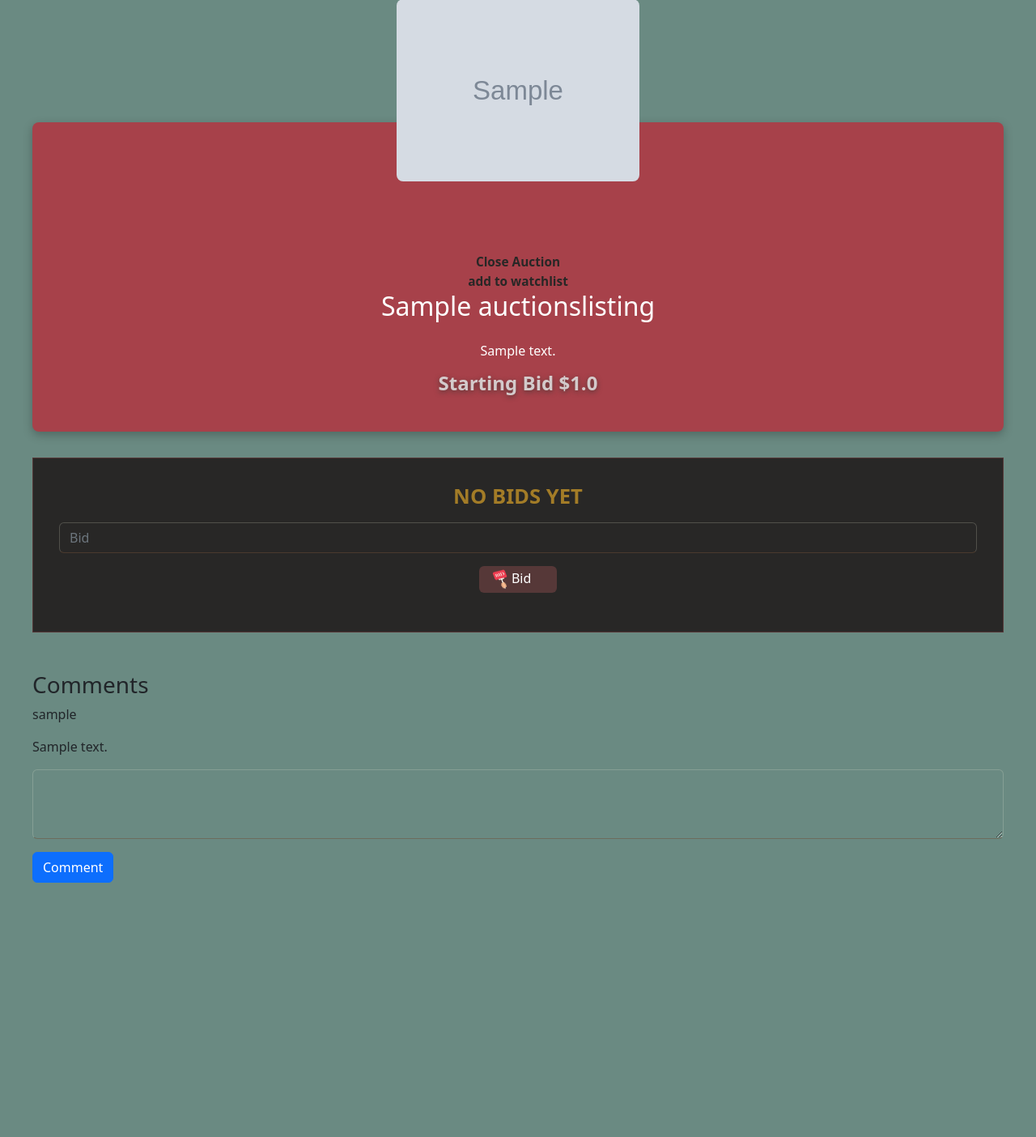
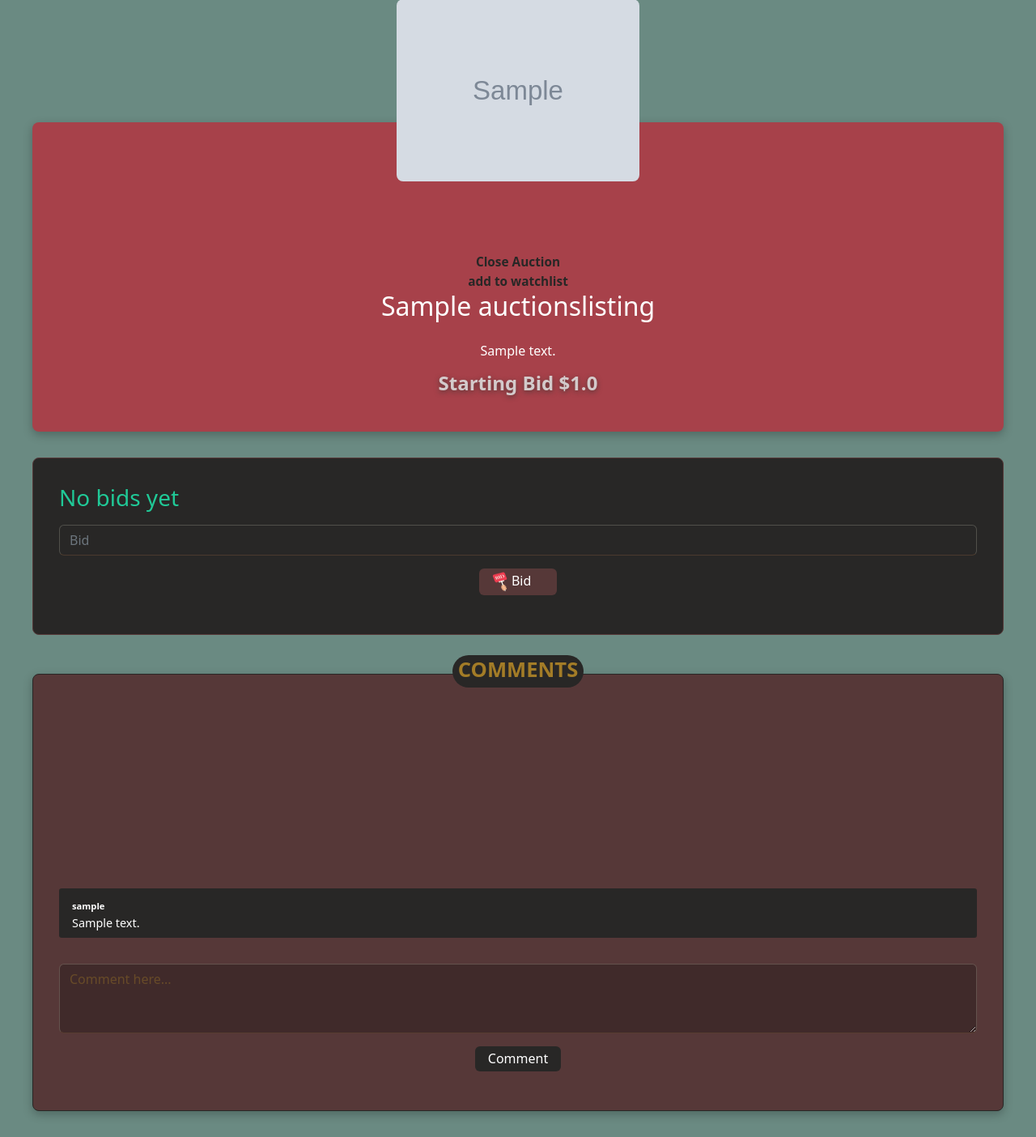
Before and after one commit to Oliveira-Renato/commerce, a Django app: page /comments/1 in a window 1280 px wide. Shown: the part 191-1595 px from the top of the page at 81% size. Before the commit the page ends 1281 px from the top, so only its background shows below. Run offline with Django 3.2, Linux system fonts and the light colour scheme; a user stored in the database is signed in; tables that the repository leaves empty hold one stand-in row (values such as "Sample post"); grey boxes marked "Sample" are stand-in pictures; style sheets or scripts are compiled from the project's sources; some libraries are stand-ins or nearby versions.

Commit message:
style: linting and comments

```diff
--- a/auctions/static/auctions/styles.css
+++ b/auctions/static/auctions/styles.css
@@ -163,14 +163,9 @@ header .container-nav {
     padding: 10rem 1rem 2rem;
   }
 }
-@media (max-width: 360px) {
+@media (min-width: 370px) {
   #listing .listing-info .card-auction {
-    padding: 5.8rem 1rem 2rem;
-  }
-}
-@media (max-width: 320px) {
-  #listing .listing-info .card-auction {
-    padding: 4rem 1rem 2rem;
+    padding: 10rem 1rem 2rem;
   }
 }
 #listing .listing-info .card-auction .watch-on a {
@@ -182,21 +177,38 @@ header .container-nav {
 #listing .listing-info .card-auction .watch-on a svg {
   padding-right: 0.3rem;
 }
-#listing .listing-info .bids {
+#listing .listing-info .bids, #listing .listing-info .comments {
+  position: relative;
   border: 1px solid var(--color-quinary);
   margin-top: 2rem;
   padding: 2rem;
   background: var(--color-secondary);
   color: var(--teal);
+  border-radius: 0.5rem;
 }
-#listing .listing-info .bids h3 {
+#listing .listing-info .bids .bids-title, #listing .listing-info .bids .comments-title, #listing .listing-info .comments .bids-title, #listing .listing-info .comments .comments-title {
+  display: flex;
+  justify-content: center;
+  align-content: center;
+  background: var(--color-quinary);
+}
+#listing .listing-info .bids .bids-title .bid-row, #listing .listing-info .bids .bids-title .comments-row, #listing .listing-info .bids .comments-title .bid-row, #listing .listing-info .bids .comments-title .comments-row, #listing .listing-info .comments .bids-title .bid-row, #listing .listing-info .comments .bids-title .comments-row, #listing .listing-info .comments .comments-title .bid-row, #listing .listing-info .comments .comments-title .comments-row {
+  width: 100px;
+  height: 40px;
+  position: absolute;
+  top: -1.5rem;
+  background: var(--color-quinary);
+  border-radius: 1.5rem;
+}
+#listing .listing-info .bids .bids-title .bid-row h3, #listing .listing-info .bids .bids-title .comments-row h3, #listing .listing-info .bids .comments-title .bid-row h3, #listing .listing-info .bids .comments-title .comments-row h3, #listing .listing-info .comments .bids-title .bid-row h3, #listing .listing-info .comments .bids-title .comments-row h3, #listing .listing-info .comments .comments-title .bid-row h3, #listing .listing-info .comments .comments-title .comments-row h3 {
   color: var(--color-quaternary);
   text-transform: uppercase;
   font-weight: 600;
   font-size: 1.6rem;
   text-align: center;
+  padding: 0.2rem;
 }
-#listing .listing-info .bids .header-bid {
+#listing .listing-info .bids .header-bid, #listing .listing-info .comments .header-bid {
   display: flex;
   justify-content: space-around;
   color: var(--text-color);
@@ -204,7 +216,7 @@ header .container-nav {
   margin-bottom: 1.6rem;
   background: var(--color-quaternary);
 }
-#listing .listing-info .bids .bid {
+#listing .listing-info .bids .bid, #listing .listing-info .comments .bid {
   border-bottom: 1px solid var(--color-quinary);
   padding: 0 0 1rem;
   margin-bottom: 1rem;
@@ -212,26 +224,26 @@ header .container-nav {
   justify-content: space-around;
   align-content: center;
 }
-#listing .listing-info .bids .bid p {
+#listing .listing-info .bids .bid p, #listing .listing-info .comments .bid p {
   margin: 0;
 }
-#listing .listing-info .bids .form-group input, #listing .listing-info .bids .form-group textarea {
+#listing .listing-info .bids .form-group input, #listing .listing-info .bids .form-group textarea, #listing .listing-info .comments .form-group input, #listing .listing-info .comments .form-group textarea {
   background: transparent;
   color: var(--text-color);
   margin-bottom: 1rem;
 }
-#listing .listing-info .bids .form-group .btn-primary:not(:disabled):not(.disabled):active {
+#listing .listing-info .bids .form-group .btn-primary:not(:disabled):not(.disabled):active, #listing .listing-info .comments .form-group .btn-primary:not(:disabled):not(.disabled):active {
   box-shadow: var(--box-shadow-btn);
 }
-#listing .listing-info .bids .form-group .d-flex {
+#listing .listing-info .bids .form-group .d-flex, #listing .listing-info .comments .form-group .d-flex {
   justify-content: center;
 }
-#listing .listing-info .bids .form-group button {
+#listing .listing-info .bids .form-group button, #listing .listing-info .comments .form-group button {
   padding: 0.2rem 2rem 0.2rem 1rem;
   background: var(--color-quinary);
   border: none;
 }
-#listing .listing-info .bids .form-group button > img {
+#listing .listing-info .bids .form-group button > img, #listing .listing-info .comments .form-group button > img {
   width: 20px;
   height: 25px;
 }
@@ -292,5 +304,48 @@ header .container-nav {
   font-weight: 600;
   line-height: 1.5rem;
 }
+#listing .comments-box .comments {
+  background: var(--color-quinary);
+  color: var(--text-color);
+  box-shadow: 0 4px 12px rgba(0, 0, 0, 0.25);
+  border: 1px solid var(--color-secondary);
+}
+#listing .comments-box .comments .comments-title .comments-row {
+  background: var(--color-secondary);
+  width: 162px;
+}
+#listing .comments-box .comments .comment {
+  background: var(--color-secondary);
+  padding: 0.5rem 1rem;
+  border-radius: 0.2rem;
+  margin-bottom: 0.4rem;
+}
+#listing .comments-box .comments .comment strong {
+  font-size: 0.7rem;
+}
+#listing .comments-box .comments .comment p {
+  font-size: 0.9rem;
+  margin: 0;
+  word-break: break-all;
+}
+#listing .comments-box .comments form .form-group textarea {
+  background-blend-mode: multiply;
+  background: rgba(0, 0, 0, 0.25);
+}
+#listing .comments-box .comments form .form-group textarea::placeholder {
+  color: var(--color-quaternary);
+  opacity: 0.4;
+}
+#listing .comments-box .comments form .form-group button {
+  background: var(--color-secondary);
+  padding: 0.2rem 1rem;
+}
+#listing .comments-box .comments .scroll-comments {
+  overflow-y: scroll;
+  height: 300px;
+  margin-bottom: 1.6rem;
+  display: flex;
+  flex-direction: column-reverse;
+}
 
 /*# sourceMappingURL=styles.css.map */
--- a/auctions/templates/auctions/listing.html
+++ b/auctions/templates/auctions/listing.html
@@ -42,11 +42,16 @@
         </div>
         <div class="bids">
             {% if bids  %}
-                <h3>Bids</h3>
+                <div class="bids-title">
+                    <div class="bid-row">
+                        <h3>Bids</h3>
+                    </div>
+                </div>
                 <div class="header-bid">
                     <h5>user</h5>
                     <h5>bid</h5>
                 </div>
+
                 {% for bid in bids %}
                     <div class="bid">
                         <p>{{ bid.user.username }}</p>
@@ -77,25 +82,31 @@
     </aside>
     <div class="comments-box mt-5 listing-info">
         <div class="comments">
-            <h3>Comments</h3>
+            <div class="comments-title">
+                <div class="comments-row">
+                    <h3>Comments</h3>
+                </div>
+            </div>
+           <div class="scroll-comments">
             {% if comments %}
                 {% for comment in comments %}
                     <div class="comment">
-                        <p>{{ comment.user.username }}</p>
+                        <strong>{{ comment.user.username }}</strong>
                         <p>{{ comment.comment }}</p>
                     </div>
                 {% endfor %}
             {% else %}
                 <p>No comments yet</p>
-            {% endif %}
+             {% endif %}
+           </div>
             {% if user.is_authenticated %}
                 <form action="{% url 'comments' listing.id %}" method="post">
                     <div class="form-group ">
                         {% csrf_token %}
-                        <textarea class="form-control" id="comment" name="comment" rows="3"></textarea>
-                    </div>
-                    <div class="button-container mt-2">
+                        <textarea class="form-control" id="comment" name="comment" rows="3" placeholder="Comment here..."></textarea>
+                        <div class="d-flex">
                             <button type="submit" class="btn btn-primary">Comment</button>
+                        </div>
                     </div>
                 </form>
             {% else %}
--- a/auctions/views.py
+++ b/auctions/views.py
@@ -95,7 +95,7 @@ def listing(request, listing_id):
                 "listing": AuctionsListing.objects.get(id=listing_id),
                 "bids": Bids.objects.filter(listing=listing_id),
                 "watchlist": Watchlist.objects.filter(user=request.user, listing=listing_id),
-                "comments": comments
+                "comments": comments.order_by('-id')
             })
 
         return render(request, "auctions/listing.html", {
@@ -178,7 +178,7 @@ def comments(request, listing_id):
     else:
         return render(request, "auctions/listing.html", {
             "listing": AuctionsListing.objects.get(id=listing_id),
-            "comments": Comments.objects.filter(listing=listing_id)
+            "comments": Comments.objects.filter(listing=listing_id).order_by('-id')
         })
 
 def categories(request, category_id):
```
Also changed, not shown: auctions/static/auctions/style.scss (+79 -6 lines), 1 other file.
